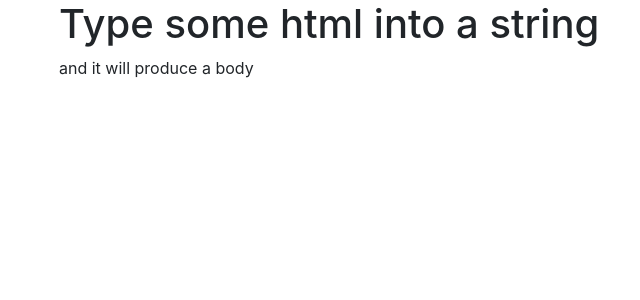
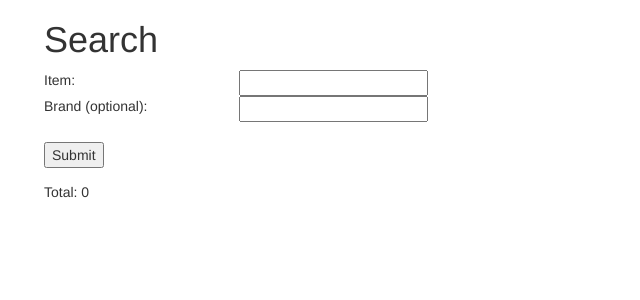
Before and after one commit to edunton/Gamified-Nutrition, a PHP site: page / in a window 1280 px wide. Shown: the top 300 px of the page, without its empty margins (26-666 px from the left). Run offline with PHP 8.4, Linux system fonts and the light colour scheme; some libraries are stand-ins or nearby versions.

Commit message:
Object oriented search
index.php utilizes search bar object and page object to produce its
results

```diff
--- a/Data/Nutritionix.php
+++ b/Data/Nutritionix.php
@@ -407,7 +407,7 @@ class Nutritionix
 }
 
 
-class NutritionixException extends Exception
+class NutritionixException extends \Exception
 {
 	/**
 	 * Array mapping error codes to messages
--- a/Display/Page.php
+++ b/Display/Page.php
@@ -18,7 +18,7 @@ class Page implements IPage
 <html>
     <head>
         <title>$title</title>
-        <link rel="stylesheet" href="css/bootstrap.css">
+        <link rel="stylesheet" href="styles/bootstrap.css">
         <meta name="viewport" content="width=device-width, initial-scale=1">
     </head>
     <body>
@@ -33,7 +33,7 @@ EOD;
     }
     public function setBodyFromString($body)
     {
-        $this->pageBody = $body;
+        $this->pageBody = $this->pageBody.$body;
     }
     public function setBodyFromCallable(callable $call)
     {
--- /dev/null
+++ b/Display/SearchBar.php
@@ -0,0 +1,50 @@
+<?php namespace Display;
+
+use \Interfaces\ISearchBar as ISearchBar;
+
+class SearchBar implements ISearchBar
+{
+    private $search_dest = '';
+
+    public function __construct($search_output)
+    {
+        $this->search_dest = $search_output;
+    }
+
+    public function display($id,$class,$prev_item,$prev_brand)
+    {
+        $id = is_string($id) ? 'id="'.$id.'"' : "";
+        $class = is_string($class) ? 'class="'.$class.'"' : "";
+        $prev_item = is_string($prev_item) ? 'value="'.$prev_item.'"' : "";
+        $prev_brand = is_string($prev_brand) ? 'value="'.$prev_brand.'"' : '';
+        return <<<EOD
+<div $id $class >
+<h1>Search</h1>
+            <form action="$this->search_dest" method="post">
+                <div class="row">
+                    <div class="col-md-2">
+                        Item:
+                    </div>
+                    <div class="col-md-2">
+                        <input type="text" name="item" $prev_item>
+                    </div>
+                </div>
+
+                <div class="row">
+                    <div class="col-md-2">
+                        Brand (optional):
+                    </div>
+                    <div class="col-md-2">
+                       <input type="text" name="brand" $prev_brand>
+                    </div>
+                </div>
+                <input type="hidden" name="offset" value="0">
+                <br>
+                <input type="submit" name="Search">
+            </form>
+</div>
+EOD;
+    }
+}
+
+?>
--- a/Interfaces/ISearchBar.php
+++ b/Interfaces/ISearchBar.php
@@ -6,8 +6,11 @@
 
 interface ISearchBar
 {
-    public function search($item,$brand);
-    public function set_search_output_dest($link);
-    public function set_result_output_dest($link);
+    //public function search($item,$brand);
+    //public function set_offset($offset);
+    //public function set_search_output_dest($link);
+    //public function set_result_output_dest($link);
+    public function __construct($search_output);
+    public function display($container_id,$container_class,$prev_item,$prev_brand);
 }
 ?>
--- a/index.php
+++ b/index.php
@@ -2,16 +2,89 @@
 
 require_once 'Main.php';
 
-use Display\Page as Page;
+use \Display\Page as Page;
+use \Display\SearchBar as SB;
+use \Facade\NutritionixFacade as API;
+
+$resultNum = 0;
+$nutritionix = NULL;
+$results = NULL;
+$item = '';
+$brand = '';
+$offset = 0;
+$redirect = "prototype".DIRECTORY_SEPARATOR."search_result.php"; //global defining redirect to link
+$thispage = 'index.php';
+
+if(count($_POST) > 0)
+{
+    $item = $_POST['item'];
+    if (strlen($_POST['brand']) > 0 && strlen(trim($_POST['brand'])) != 0)
+        $brand = $_POST['brand'];
+    $offset = intval($_POST['offset']);
+    $nutritionix = new API();
+    $searched = $nutritionix->search($item,$brand,$offset);
+    //print_r($searched);
+    if(isset($searched['total'])) $resultNum = $searched['total'];
+    if(isset($searched['hits'])) $results = $searched['hits'];
+}
+
+$lst = function() use (&$results,$redirect,$item,$brand,$offset,$resultNum,$thispage)
+            {
+                if ($results != NULL)
+                {
+                    echo '<div class="row" id="table_titles"><div class="col-md-3">Item Name</div>'
+                        .'<div class="col-md-3">Brand</div></div>';
+                    foreach ($results as $r){
+                        echo '<a href="'.$redirect.'?item='.$r['item_id'].'">';
+                        echo '<div class="row">';
+                        foreach ($r as $key => $value) {
+                            if ($key != 'item_id'){
+                                echo '<div class="col-md-3">';
+                                echo $value;
+                                echo '</div>';
+                            }
+                        }
+                        echo '</div>';
+                        echo '</a>';
+                    }
+                    echo '<div class="row">';
+                    if($offset >= 10)
+                        echo '<div class="col-md-1">'
+                            .'<form action="'.$thispage.'" method="post">'
+                            .'<input type="hidden" name="offset" value='.(string)($offset - 10).'>'
+                            .'<input type="hidden" name="item" value='.$item.'>'
+                            .'<input type="hidden" name="brand" value='.$brand.'>'
+                            .'<input type="submit" value="View Prev 10">'
+                            .'</form>'
+                            .'</div>';
+                    if($offset + 10 < $resultNum)
+                        echo '<div class="col-md-1">'
+                            .'<form action="'.$thispage.'" method="post">'
+                            .'<input type="hidden" name="offset" value='.(string)($offset + 10).'>'
+                            .'<input type="hidden" name="item" value='.$item.'>'
+                            .'<input type="hidden" name="brand" value='.$brand.'>'
+                            .'<input type="submit" value="View Next 10">'
+                            .'</form>'
+                            .'</div>';
+                    echo '</div>';
+                }
+                else if ($results != NULL)
+                    echo '<div class="error">Invalid Search</div>';
+                echo "<div>Total: $resultNum</div>";
+           };
 
 $page = new Page('title');
+$sb = new SB('index.php');
+$sbstr = $sb->display(NULL,NULL,$item,$brand);
 
 $mybody = <<<EOD
 <h1>Type some html into a string</h1>
 <p>and it will produce a body</p>
 EOD;
 
-$page->setBodyFromString($mybody);
+//$page->setBodyFromString($mybody);
+$page->setBodyFromString($sbstr);
+$page->setBodyFromCallable($lst);
 
 echo $page->getPage();
 ?>
```
Also changed, not shown: Facade/NutritionixFacade.php (+15 -15 lines), 1 other file.
